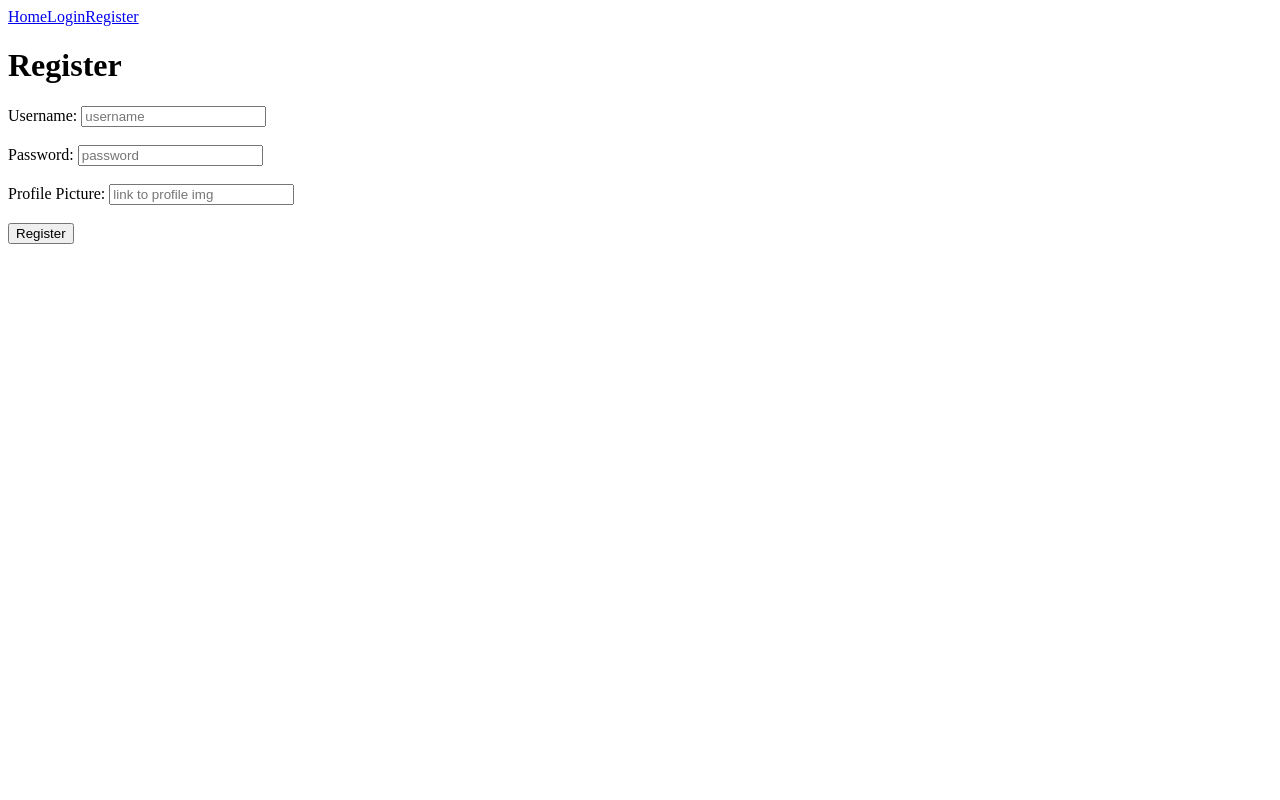
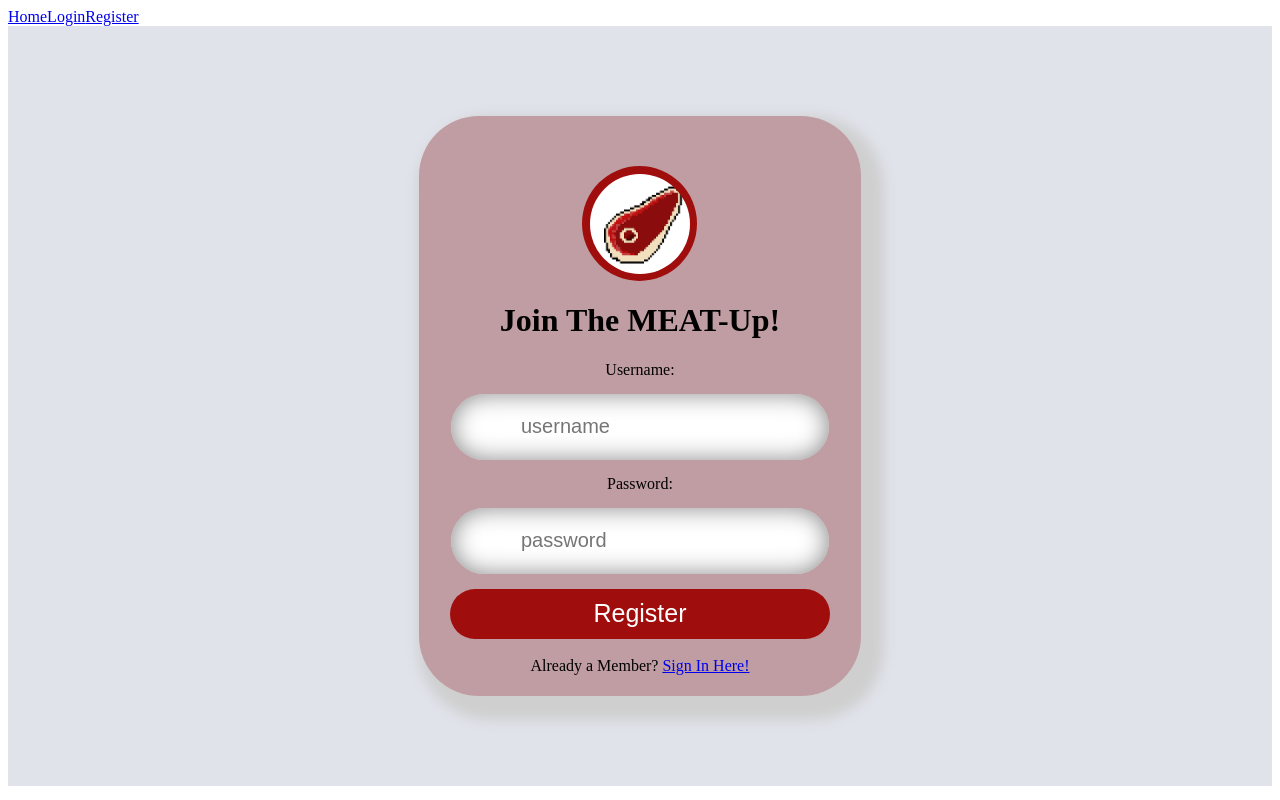
Before and after one commit to evannf/capstone_frontend, a React (Create React App) app: page /users/register in a window 1280 px wide. Built offline with nearby package versions, Linux system fonts and the light colour scheme.

Commit message:
register page styled

```diff
--- a/src/App.js
+++ b/src/App.js
@@ -1,5 +1,4 @@
 import Home from './pages/home.js';
-import Header from './components/Navbar.js';
 import { BrowserRouter as Router, Routes, Route } from 'react-router-dom';
 import Login from "./components/login.js";
 import Navbar from './components/Navbar.js';
--- a/src/components/Navbar.js
+++ b/src/components/Navbar.js
@@ -1,4 +1,4 @@
-import "../styles/header.css";
+import "../styles/navbar.css";
 import React, { useEffect, useState } from 'react';
 import {Link, useLocation} from 'react-router-dom';
 
--- a/src/components/register.js
+++ b/src/components/register.js
@@ -1,4 +1,7 @@
-import React, { Component } from 'react'
+import React, { Component } from 'react';
+import "../styles/register.css";
+import meat from "../images/beef-supreme.png"
+
 
 class Register extends Component {
   constructor(props) {
@@ -32,34 +35,55 @@ class Register extends Component {
 
   render(){
   return (
-    <form className='register' onSubmit={this.handleSubmit}>
-        <h1>Register</h1>
-        <label>Username: </label>
+    <div className='body'>
+    <div className='formContainer'>
+
+      <div>
+      <div className='imageContainer'>
+        <div className='image'>
+          <img src={meat} alt='meat' className='meat' />
+        </div>
+      </div>
+
+          <div>
+            <h1>Join The MEAT-Up!</h1>
+              <div>
+                <label> Username: </label>
                   <input
                     type="text"
                     placeholder='username'
+                    className='username'
                     onChange={(e) => this.setState({ username: e.target.value })}
                   />
-        <br />
-        <br />
-        <label>Password: </label>
+              </div>
+
+              <div>
+                <label> Password: </label>
                   <input
                     type="text"
                     placeholder='password'
+                    className='password'
                     onChange={(e) => this.setState({ password: e.target.value })}
                   />
+              </div>
+
+            <button
+              type='submit'
+              className='registerButton'
+              onClick={this.handleSubmit}
+            >
+            Register
+
+            </button>
+
+        </div>
         <br />
-        <br />
-        <label>Profile Picture: </label>
-        <input
-          type="text"
-          placeholder="link to profile img"
-          onChange={(e) => this.setState({ img: e.target.value })}
-        />
-        <br />
-        <br />
-        <button type='submit'>Register</button>
-    </form>
+        Already a Member? <a href='/login'>Sign In Here!</a>
+      </div>
+
+
+    </div>
+    </div>
   )
 }
 }
--- /dev/null
+++ b/src/styles/register.css
@@ -0,0 +1,74 @@
+.body {
+    text-align: center;
+    justify-content: center;
+    display: flex;
+    padding-top: 90px;
+    padding-bottom: 90px;
+    background-color: #e1e3eb;
+  }
+.formContainer {
+    display: flex;
+    justify-content: center;
+    height: 550px;
+    width: 35%;
+    box-shadow: 11px 12px 13px 12px rgb(207, 207, 207);
+    padding-top: 30px;
+    border-radius: 60px;
+    background-color: rgba(121, 14, 14, 0.328);
+  }
+
+.imageContainer {
+      padding-top: 20px;
+      justify-content: center;
+      display: flex;
+    }
+
+.image {
+    background-color: rgb(160, 13, 13);
+    border-radius: 150px;
+    align-items: center;
+    display: flex;
+    justify-content: center;
+    height: 115px;
+    width: 115px;
+  }
+
+.meat {
+    height: 100px;
+    width: 100px;
+    border-radius: 130px;
+  }
+
+input{
+      width: 300px;
+      height: 50px;
+      margin:15px;
+      border-radius: 60px;
+      box-shadow: inset 0px 0px 25px 0px #888;
+      border: none;
+      outline: none;
+      background-color: #fff;
+      padding: 8px;
+  }
+
+
+.username{
+      padding-left: 70px;
+      font-size: 20px;
+  }
+
+.password{
+    padding-left: 70px;
+    font-size: 20px;
+}
+
+
+button{
+      width: 380px;
+      height: 50px;
+      border-radius: 60px;
+      background-color:rgb(160, 13, 13);
+      color: white;
+      font-size: 25px;
+      border: none;
+  }
```
Also changed, not shown: src/images/beef-supreme.png (renamed from public/beef-supreme.png), src/styles/header.css (deleted), src/styles/navbar.css (added). Lines whose indentation alone changed are shown as unchanged.
